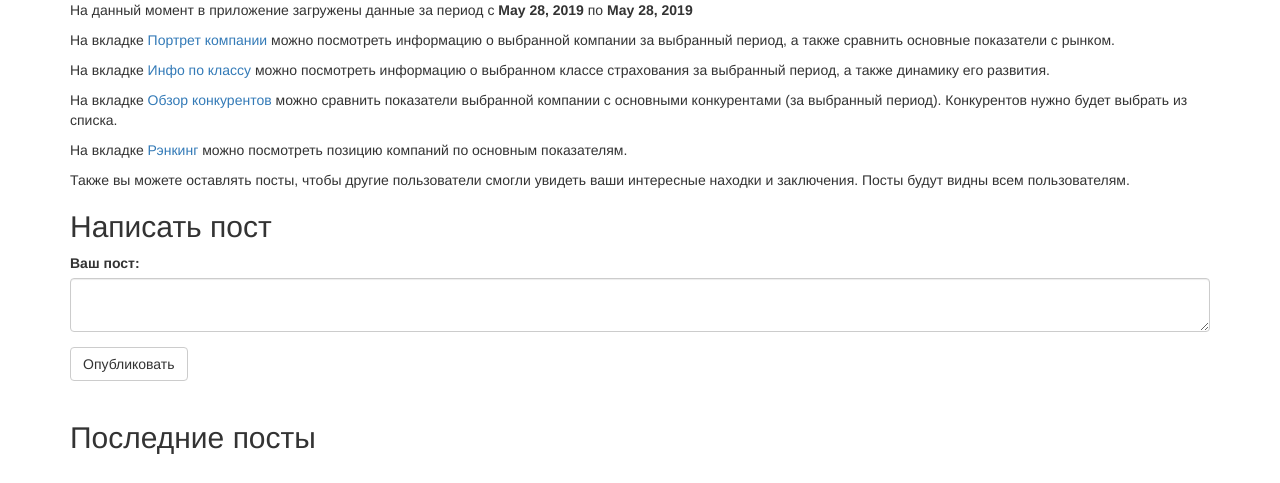
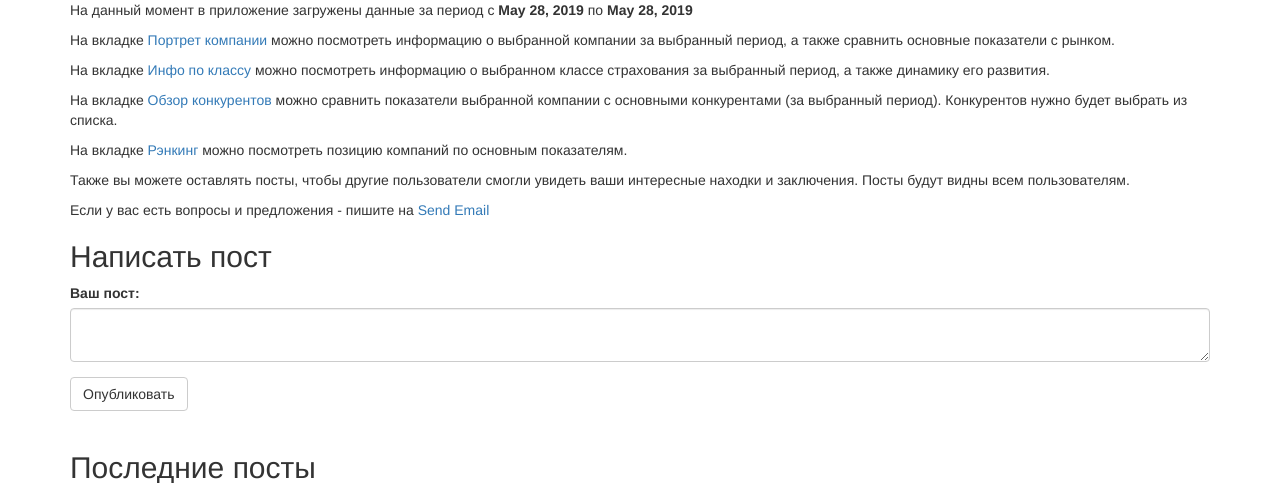
Before and after one commit to mokhnatkin/insmkt, a Flask app: page / in a window 1280 px wide. Shown: the part 292-775 px from the top of the page. Run offline with Flask 2, Linux system fonts and the light colour scheme; the visitor is signed in with stand-in values (Sample User, id 1); data comes from the database, SQL or seed files in the repository; data that the repository does not hold is empty; parts of the project's set-up code (start-up, migrations or seed data) failed here and were passed over; some libraries are stand-ins or nearby versions.

Commit message:
minor changes to index

```diff
--- a/app/templates/index.html
+++ b/app/templates/index.html
@@ -35,6 +35,7 @@
     <p>Также вы можете оставлять посты, чтобы другие пользователи смогли увидеть
         ваши интересные находки и заключения. Посты будут видны всем пользователям.
     </p>
+    <p>Если у вас есть вопросы и предложения - пишите на <a href = "mailto: a.mokhnatkin@a-i.kz">Send Email</a></p>
     {% if show_net_prem %}
     <div>
         <h2>Чистые премии на {{ moment(g.last_report_date).format('LL') }}</h2>
```
